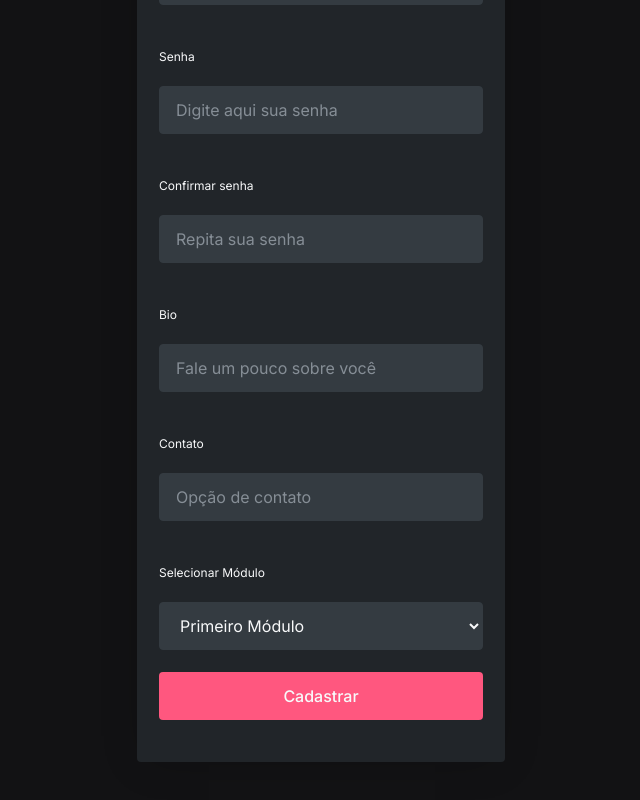
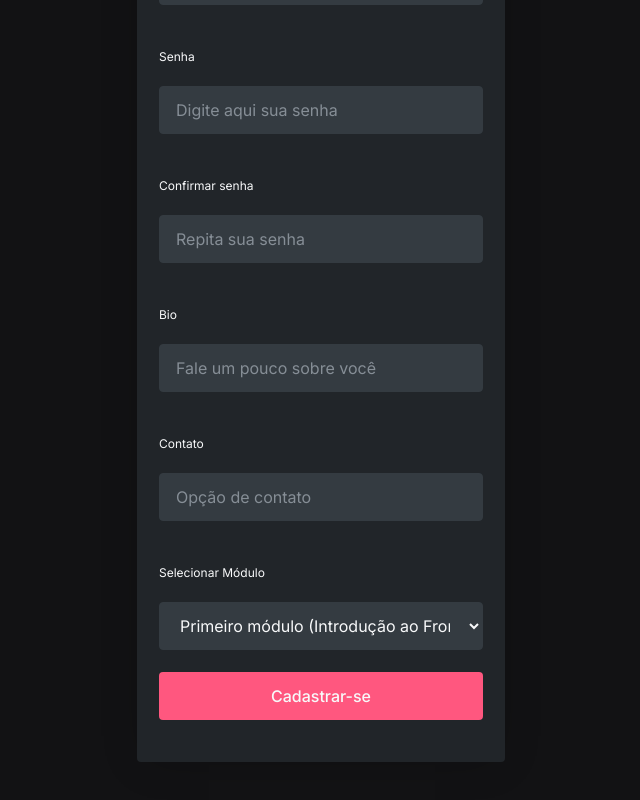
Before and after one commit to Kenzie-Academy-Brasil-Developers/react-entrega-s2-formulario-de-cadastro-pedrofeitosa98, a React (Create React App) app in the folder m3-entrega-kenziehub/: page /register in a window 1280 px wide. Shown: the part 491-1291 px from the top of the page, without its empty margins (319-959 px from the left). Built offline with nearby package versions, Linux system fonts and the light colour scheme.

Commit message:
sistema de cadastro e login

```diff
--- a/m3-entrega-kenziehub/src/App.jsx
+++ b/m3-entrega-kenziehub/src/App.jsx
@@ -1,9 +1,13 @@
+import React from "react";
+import { ToastContainer } from "react-toastify";
+import "react-toastify/dist/ReactToastify.css";
 import MainRoutes from "./routes";
 
 function App() {
   return (
     <>
       <MainRoutes />
+      <ToastContainer autoClose={2000} pauseOnHover={false} theme={"dark"} />
     </>
   );
 }
--- /dev/null
+++ b/m3-entrega-kenziehub/src/contexts/AuthContext.jsx
@@ -0,0 +1,62 @@
+import { useState, createContext } from "react";
+import { toast } from "react-toastify";
+import { api } from "../services/api";
+import { useNavigate } from "react-router-dom";
+
+export const AuthContext = createContext({});
+
+export function AuthProvider({ children }) {
+  // o useState do usuário começa vazio, pois não há ninguém logado
+  const [user, setUser] = useState(null);
+  const navigate = useNavigate();
+
+  async function registerUser(formData, setLoading) {
+    try {
+      setLoading(true);
+      await api.post("users", formData);
+      toast.success("Usuário cadastrado com sucesso!");
+      setTimeout(() => {
+        navigate("/login", { replace: true });
+      }, 2000);
+    } catch (error) {
+      toast.error(error.response.data.message);
+    } finally {
+      setLoading(false);
+    }
+  }
+
+  async function loginUser(formData, setLoading) {
+    try {
+      setLoading(true);
+      const response = await api.post("sessions", formData);
+      setUser(response.data.user);
+      localStorage.setItem("@USERID", response.data.user.id);
+      localStorage.setItem("@TOKEN", response.data.token);
+      toast.success("Login bem sucedido!");
+      setTimeout(() => {
+        navigate("/dashboard", { replace: true });
+      }, 2000);
+    } catch (error) {
+      toast.error("Email ou senha incorretos.");
+    } finally {
+      setLoading(false);
+    }
+  }
+
+  return (
+    <AuthContext.Provider value={{ user, registerUser, loginUser }}>
+      {children}
+    </AuthContext.Provider>
+  );
+}
+
+// POST /users - FORMATO DA REQUISIÇÃO
+
+// {
+//   "email": "johndoe@email.com",
+//   "password": "123456",
+//   "name": "John Doe",
+//   "bio": "Lorem ipsum dolor emet",
+//   "contact": "linkedin/in/johndoe",
+//   "course_module": "Segundo Módulo (Frontend avançado)"
+// }
--- a/m3-entrega-kenziehub/src/index.js
+++ b/m3-entrega-kenziehub/src/index.js
@@ -5,13 +5,16 @@ import { BrowserRouter } from 'react-router-dom'
 import App from './App';
 import reportWebVitals from './reportWebVitals';
 import GlobalStyle from './styles/global';
+import { AuthProvider } from './contexts/AuthContext';
 
 const root = ReactDOM.createRoot(document.getElementById('root'));
 root.render(
   <React.StrictMode>
     <BrowserRouter>
-      <GlobalStyle />
-      <App />
+      <AuthProvider>
+        <GlobalStyle />
+        <App />
+      </AuthProvider>
     </BrowserRouter>
   </React.StrictMode>
 );
--- a/m3-entrega-kenziehub/src/pages/Login/index.jsx
+++ b/m3-entrega-kenziehub/src/pages/Login/index.jsx
@@ -9,16 +9,23 @@ import {
   Error,
 } from "../../components/Form/style";
 import Logo from "../../components/Logo";
+import { useContext, useState } from "react";
+import { AuthContext } from "../../contexts/AuthContext";
 
+export default function Login() {
+  const [loading, setLoading] = useState(false);
+  const { loginUser } = useContext(AuthContext);
   const schema = yup.object().shape({
-  email: yup.string().email("Deve ser um email").required("Campo obrigatório"),
+    email: yup
+      .string()
+      .email("Deve ser um email")
+      .required("Campo obrigatório"),
     password: yup
       .string()
       .min(8, "Mínimo 8 caracteres")
       .required("Campo obrigatório"),
   });
 
-function Login() {
   const {
     register,
     handleSubmit,
@@ -29,12 +36,6 @@ function Login() {
 
   const navigate = useNavigate();
 
-  function loginUser(data) {
-    console.log(data);
-
-    navigate("/dashboard", { replace: true });
-  }
-
   return (
     <main className="formMain">
       <FormHeader>
@@ -42,7 +43,9 @@ function Login() {
       </FormHeader>
       <FormContainer>
         <h1 className="title1">Login</h1>
-        <Form onSubmit={handleSubmit(loginUser)}>
+        <Form
+          onSubmit={handleSubmit((formData) => loginUser(formData, setLoading))}
+        >
           <label htmlFor="email">Email</label>
           <input
             type="email"
@@ -61,11 +64,10 @@ function Login() {
           />
           <Error>{errors.password?.message}</Error>
           <button
-            className="big primary"
+            className={loading ? "big primary negative" : "big primary"}
             type="submit"
-            // onClick={() => navigate("/dashboard", { replace: true })}
           >
-            Entrar
+            {loading ? "Entrando..." : "Entrar"}
           </button>
         </Form>
         <p className="headline colorGrey1">Ainda não possui uma conta?</p>
@@ -79,5 +81,3 @@ function Login() {
     </main>
   );
 }
-
-export default Login;
--- a/m3-entrega-kenziehub/src/pages/Register/index.jsx
+++ b/m3-entrega-kenziehub/src/pages/Register/index.jsx
@@ -9,10 +9,19 @@ import {
   Error,
 } from "../../components/Form/style";
 import Logo from "../../components/Logo";
+import { useContext, useState } from "react";
+import { AuthContext } from "../../contexts/AuthContext";
 
-const schema = yup.object({
+export default function Register() {
+  const [loading, setLoading] = useState(false);
+  const { registerUser } = useContext(AuthContext);
+
+  const schema = yup.object().shape({
     name: yup.string().required("Campo obrigatório"),
-  email: yup.string().email("Deve ser um email").required("Campo obrigatório"),
+    email: yup
+      .string()
+      .email("Deve ser um email")
+      .required("Campo obrigatório"),
     password: yup
       .string()
       .matches(/[A-Z]/, "Deve conter ao menos 1 letra maiúscula")
@@ -27,10 +36,9 @@ const schema = yup.object({
       .required("Campo obrigatório"),
     bio: yup.string().required("Campo obrigatório"),
     contact: yup.string().required("Campo obrigatório"),
-  courseModule: yup.string().required("Campo obrigatório"),
+    course_module: yup.string().required("Campo obrigatório"),
   });
 
-function Register() {
   const {
     register,
     handleSubmit,
@@ -40,10 +48,6 @@ function Register() {
   });
 
   const navigate = useNavigate();
-
-  function registerUser(data) {
-    navigate("/login", { replace: true });
-  }
 
   return (
     <main className="formMain">
@@ -59,7 +63,11 @@ function Register() {
       <FormContainer>
         <h1 className="title1">Crie sua conta</h1>
         <p className="headline colorGrey1">Rápido e grátis, vamos nessa!</p>
-        <Form onSubmit={handleSubmit(registerUser)}>
+        <Form
+          onSubmit={handleSubmit((formData) =>
+            registerUser(formData, setLoading)
+          )}
+        >
           <label className="headline" htmlFor="name">
             Nome
           </label>
@@ -132,11 +140,16 @@ function Register() {
           <select
             name="course-module"
             id="course-module"
-            {...register("courseModule")}
+            {...register("course_module")}
           >
-            <option value="primeiroModulo">Primeiro Módulo</option>
-            <option value="segundoModulo">Segundo Módulo</option>
-            <option value="terceiroModulo">Terceiro Módulo</option>
+            <option value="module1">
+              Primeiro módulo (Introdução ao Frontend)
+            </option>
+            <option value="module2">Segundo módulo (Frontend Avançado)</option>
+            <option value="module3">
+              Terceiro módulo (Introdução ao Backend)
+            </option>
+            <option value="module4">Quarto módulo (Backend Avançado)</option>
           </select>
 
           {Object.keys(errors).length !== 0 ? (
@@ -144,8 +157,11 @@ function Register() {
               Cadastrar
             </button>
           ) : (
-            <button className="big primary" type="submit">
-              Cadastrar
+            <button
+              className={loading ? "big primary negative" : "big primary"}
+              type="submit"
+            >
+              {loading ? "Cadastrando..." : "Cadastrar-se"}
             </button>
           )}
         </Form>
@@ -153,5 +169,3 @@ function Register() {
     </main>
   );
 }
-
-export default Register;
--- a/m3-entrega-kenziehub/src/routes.jsx
+++ b/m3-entrega-kenziehub/src/routes.jsx
@@ -7,9 +7,9 @@ export default function MainRoutes() {
   return (
     <Routes>
       <Route path="/">
-        <Route path="/login" element={<Login />} />
+        <Route path="/login" element={<Login />}></Route>
         <Route path="/register" element={<Register />} />
-        <Route path="/dashboard" element={<Dashboard />} />
+        <Route path="/dashboard" element={<Dashboard />}></Route>
       </Route>
     </Routes>
   );
--- a/m3-entrega-kenziehub/src/services/api.js
+++ b/m3-entrega-kenziehub/src/services/api.js
@@ -1,8 +1,6 @@
 import axios from 'axios'
 
-const api = axios.create({
-  baseURL: 'https://kenziehub.herokuapp.com',
-  timeout: 5000
+export const api = axios.create({
+  baseURL: 'https://kenziehub.herokuapp.com/',
+  timeout: 10000
 })
-
-export default api
```
Also changed, not shown: m3-entrega-kenziehub/src/contexts/UserContext.jsx (deleted, +0 -7 lines). Lines whose indentation alone changed are shown as unchanged.
